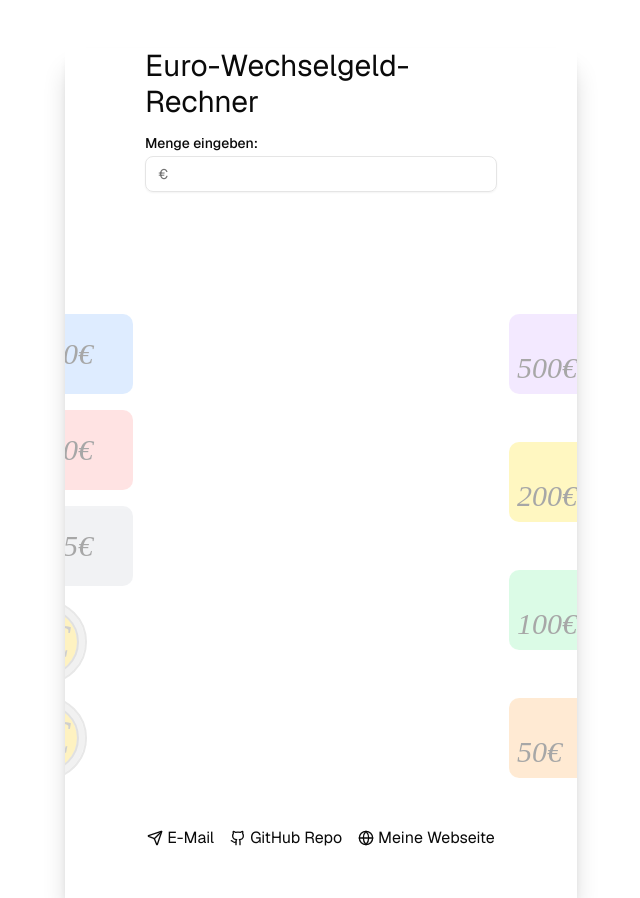
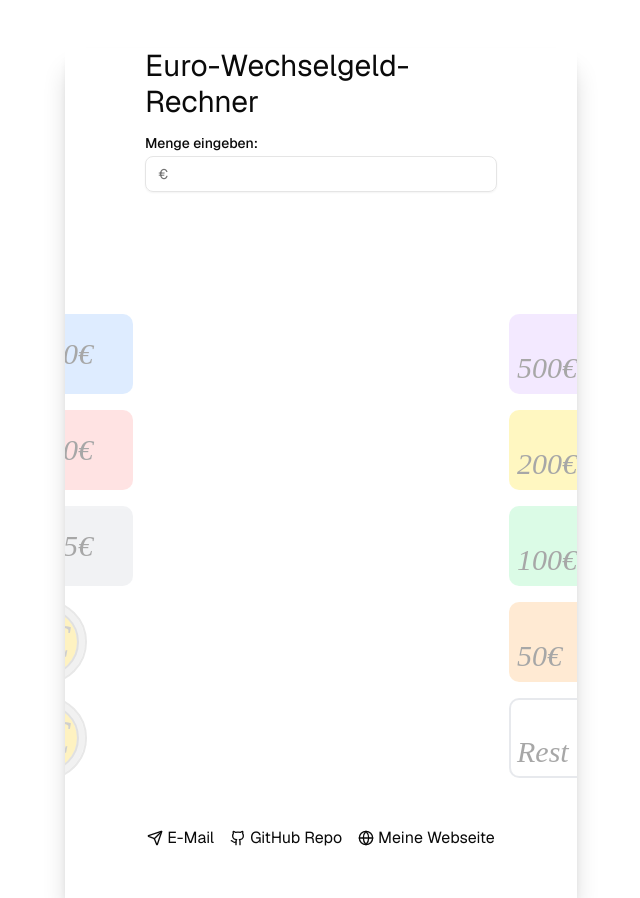
Before and after one commit to HouseinIsProgramming/application-denominationcounter, a Next.js app: page / in a window 1280 px wide. Shown: the whole page, without its empty margins (319-959 px from the left). Built offline with nearby package versions, Linux system fonts and the light colour scheme.

Commit message:
added rest money

```diff
--- a/app/page.tsx
+++ b/app/page.tsx
@@ -61,7 +61,7 @@ export default function Home() {
               <br />
               <span className="text-green-500 block">
                 {denominations && totalAmount > 0
-                  ? `Sie benötigen ${totalAmount} Euro Scheinen und Münzen.`
+                  ? `Sie benötigen ${totalAmount} Scheinen und/oder Münzen.`
                   : ""}
               </span>
             </p>
@@ -81,7 +81,7 @@ export default function Home() {
         </a>
         <a
           className="flex items-center gap-1 hover:underline hover:underline-offset-4"
-          href=""
+          href="https://github.com/HouseinIsProgramming/application-denominationcounter.git"
           target="_blank"
           rel="noopener noreferrer"
         >
--- a/components/denominationsDisplay.tsx
+++ b/components/denominationsDisplay.tsx
@@ -12,10 +12,10 @@ interface DenominationsDisplayProps {
 
 // Define valid coin and bill values to match component props
 type CoinValue = 1 | 2;
-type BillValue = 5 | 10 | 20 | 50 | 100 | 200 | 500;
+type BillValue = 5 | 10 | 20 | 50 | 100 | 200 | 500 | "change";
 
 interface DenominationItem {
-  value: CoinValue | BillValue;
+  value: CoinValue | BillValue | "change";
   type: "coin" | "bill";
 }
 
@@ -64,12 +64,14 @@ function DenominationsDisplay({
     { value: 200, type: "bill" },
     { value: 100, type: "bill" },
     { value: 50, type: "bill" },
+    { value: "change", type: "bill" },
   ];
 
   // Function to safely check if a denomination has a value > 0
-  const hasDenomination = (value: number): boolean => {
+  const hasDenomination = (value: number | string): boolean => {
     if (!denominationsNeeded) return false;
-    return (denominationsNeeded[value] ?? 0) > 0;
+    if (value === "change") return (denominationsNeeded.change ?? 0) > 0;
+    return (denominationsNeeded[value as number] ?? 0) > 0;
   };
 
   return (
@@ -84,12 +86,12 @@ function DenominationsDisplay({
           >
             {item.type === "coin" ? (
               <Coin
-                amountNeeded={denominationsNeeded?.[item.value]}
+                amountNeeded={denominationsNeeded?.[item.value as number]}
                 coinValue={item.value as CoinValue}
               />
             ) : (
               <PaperBill
-                amountNeeded={denominationsNeeded?.[item.value]}
+                amountNeeded={denominationsNeeded?.[item.value as number]}
                 billValue={item.value as BillValue}
               />
             )}
@@ -105,11 +107,19 @@ function DenominationsDisplay({
             animate={hasDenomination(item.value) ? "visible" : "hidden"}
             initial="hidden"
           >
-            <PaperBill
-              amountNeeded={denominationsNeeded?.[item.value]}
-              billValue={item.value as BillValue}
-              right={true}
-            />
+            {item.value === "change" ? (
+              <PaperBill
+                amountNeeded={denominationsNeeded?.change}
+                billValue="change"
+                right={true}
+              />
+            ) : (
+              <PaperBill
+                amountNeeded={denominationsNeeded?.[item.value as number]}
+                billValue={item.value as BillValue}
+                right={true}
+              />
+            )}
           </motion.div>
         ))}
       </div>
--- a/components/paperbill.tsx
+++ b/components/paperbill.tsx
@@ -3,13 +3,13 @@ import { Badge } from "./ui/badge";
 import clsx from "clsx";
 
 type BillProps = {
-  billValue: 5 | 10 | 20 | 50 | 100 | 200 | 500;
+  billValue: 5 | 10 | 20 | 50 | 100 | 200 | 500 | "change";
   amountNeeded?: number;
   right?: boolean;
 };
 
 const PaperBill = ({ billValue, amountNeeded, right }: BillProps) => {
-  const billColors: { [key: number]: string } = {
+  const billColors: { [key: string | number]: string } = {
     5: "bg-gray-200", // Grayish for 5€
     10: "bg-red-200", // Reddish for 10€
     20: "bg-blue-200", // Blueish for 20€
@@ -17,6 +17,7 @@ const PaperBill = ({ billValue, amountNeeded, right }: BillProps) => {
     100: "bg-green-200", // Greenish for 100€
     200: "bg-yellow-200", // Yellowish for 200€
     500: "bg-purple-200", // Purplish for 500€
+    change: "bg-white border-2 border-gray-300", // White with outline for change
   };
 
   const billColor = billColors[billValue] || "bg-gray-200"; // Default to gray if denomination not found
@@ -32,6 +33,9 @@ const PaperBill = ({ billValue, amountNeeded, right }: BillProps) => {
   const formattedAmount =
     typeof amountNeeded === "number" ? formatAmount(amountNeeded) : "";
 
+  // Display text based on bill type
+  const displayText = billValue === "change" ? "Rest" : billValue + "€";
+
   return (
     <div
       className={`rounded-lg w-32 h-20 flex items-center justify-center relative ${billColor}`}
@@ -42,8 +46,10 @@ const PaperBill = ({ billValue, amountNeeded, right }: BillProps) => {
           right ? "justify-start items-end" : "justify-end mr-10"
         )}
       >
-        {billValue + "€"}
-        {typeof amountNeeded === "number" && amountNeeded >= 1 && (
+        {displayText}
+        {typeof amountNeeded === "number" &&
+          ((billValue === "change" && amountNeeded > 0) ||
+            (billValue !== "change" && amountNeeded >= 1)) && (
             <Badge
               variant="secondary"
               className={clsx(
@@ -51,7 +57,9 @@ const PaperBill = ({ billValue, amountNeeded, right }: BillProps) => {
                 right ? "right-24 text-right" : "-right-4"
               )}
             >
-            x{formattedAmount}
+              {billValue === "change"
+                ? formattedAmount + "€"
+                : "x" + formattedAmount}
             </Badge>
           )}
       </div>
```
Lines whose indentation alone changed are shown as unchanged.
